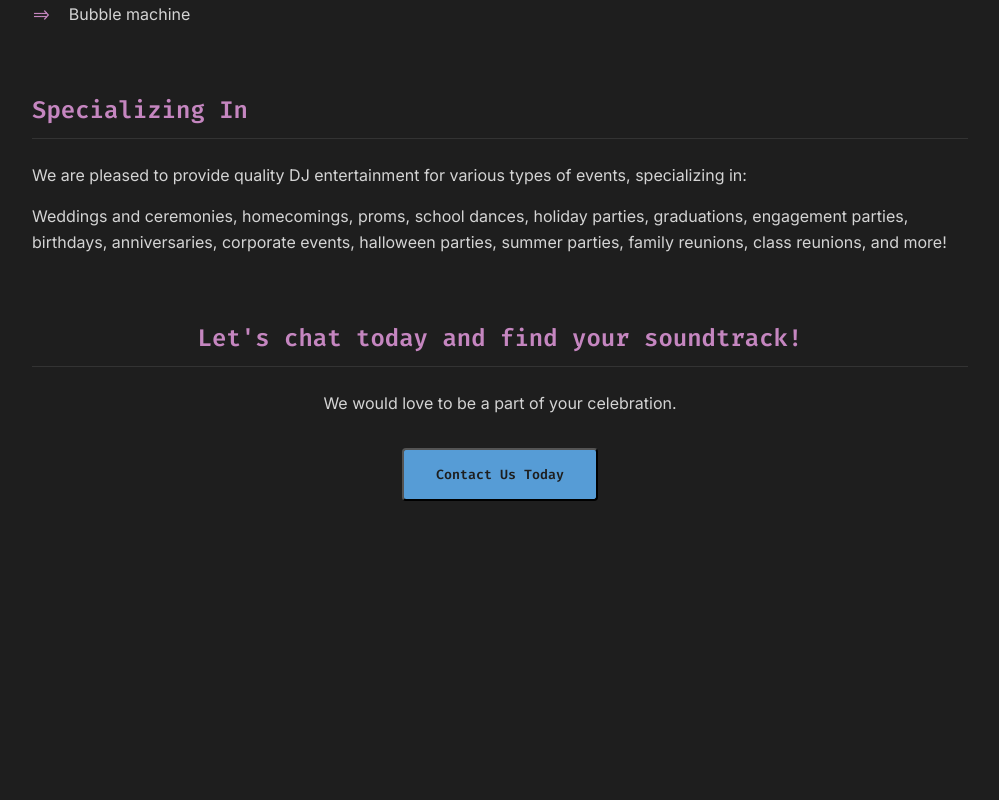
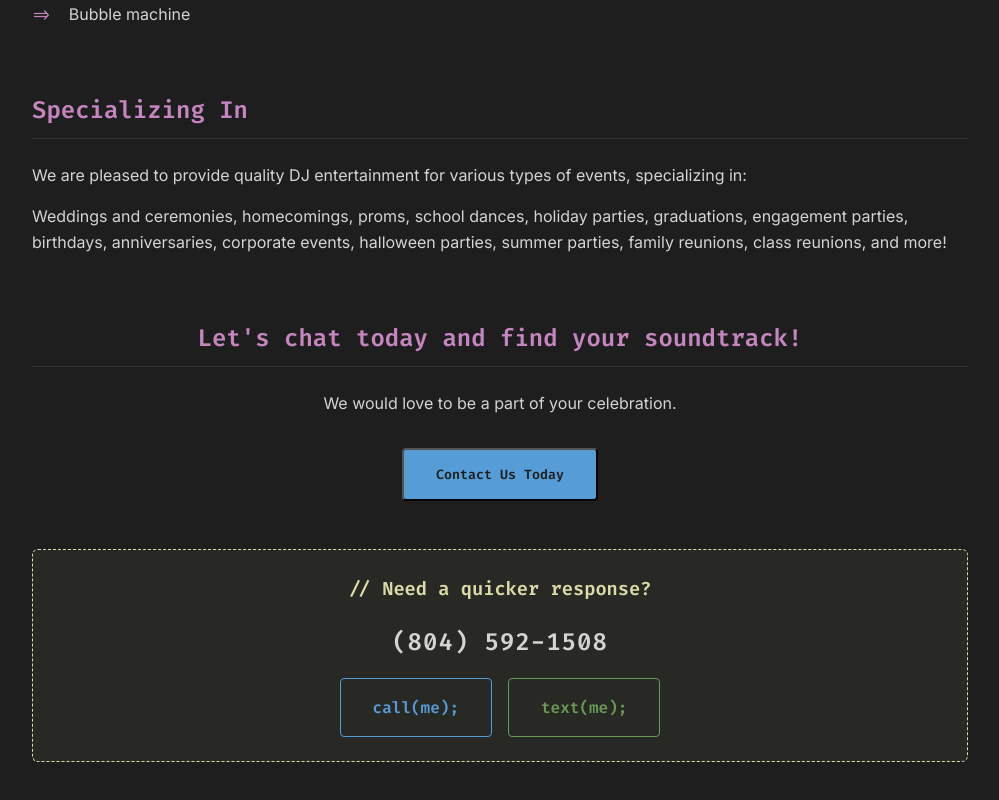
Before and after one commit to dj-algorhythm-rva/dj-algorhythm-rva.github.io, a React (Vite) app: page /#/ in a window 1280 px wide. Shown: the part 2456-3256 px from the top of the page, without its empty margins (140-1139 px from the left). Before the commit the page ends 3053 px from the top, so only its background shows below. Built offline with nearby package versions, Linux system fonts and the light colour scheme.

Commit message:
Add Call/Text options

```diff
--- /dev/null
+++ b/src/components/CallWidget.jsx
@@ -0,0 +1,79 @@
+import React from "react";
+
+export function CallWidget() {
+  const PHONE_NUMBER = "(804) 592-1508";
+  const CLEAN_NUMBER = PHONE_NUMBER.replace(/\D/g, "");
+
+  return (
+    <div
+      className="call-widget"
+      style={{
+        border: "1px dashed var(--accent-yellow)",
+        padding: "1.5rem",
+        borderRadius: "6px",
+        marginTop: "3rem",
+        textAlign: "center",
+        backgroundColor: "rgba(220, 220, 170, 0.05)",
+      }}
+    >
+      <h3
+        style={{
+          color: "var(--accent-yellow)",
+          marginTop: 0,
+          fontFamily: "var(--font-code)",
+        }}
+      >
+        // Need a quicker response?
+      </h3>
+
+      <p
+        style={{
+          fontFamily: "var(--font-code)",
+          fontSize: "1.5rem",
+          margin: "1rem 0",
+          letterSpacing: "1px",
+          fontWeight: "bold",
+        }}
+      >
+        {PHONE_NUMBER}
+      </p>
+
+      <div
+        style={{
+          display: "flex",
+          gap: "1rem",
+          justifyContent: "center",
+          flexWrap: "wrap",
+        }}
+      >
+        {/* Call Button */}
+        <a
+          href={`tel:${CLEAN_NUMBER}`}
+          className="cta-button"
+          style={{
+            backgroundColor: "transparent",
+            border: "1px solid var(--accent-blue)",
+            color: "var(--accent-blue)",
+            marginTop: 0,
+          }}
+        >
+          call(me);
+        </a>
+
+        {/* Text Button */}
+        <a
+          href={`sms:${CLEAN_NUMBER}`}
+          className="cta-button"
+          style={{
+            backgroundColor: "transparent",
+            border: "1px solid var(--accent-green)",
+            color: "var(--accent-green)",
+            marginTop: 0,
+          }}
+        >
+          text(me);
+        </a>
+      </div>
+    </div>
+  );
+}
--- a/src/pages/Home.jsx
+++ b/src/pages/Home.jsx
@@ -1,4 +1,5 @@
 import { Link } from "react-router-dom";
+import { CallWidget } from "../components/CallWidget";
 
 function Home() {
   const YOUTUBE_VIDEO_ID = "RymnBf-X8q8";
@@ -170,6 +171,8 @@ function Home() {
         <button className="cta-button">
           <Link to="/inquiry">Contact Us Today</Link>
         </button>
+
+        <CallWidget />
       </section>
     </div>
   );
--- a/src/pages/Inquiry.jsx
+++ b/src/pages/Inquiry.jsx
@@ -1,5 +1,7 @@
 import { useState } from "react";
 import { Success } from "./Success";
+import { CallWidget } from "../components/CallWidget";
+
 function Inquiry() {
   const FORMSUBMIT_ENDPOINT =
     "https://formsubmit.co/d4ee6fe82b93f17cb483d1d4978dd27e";
@@ -77,6 +79,7 @@ function Inquiry() {
           </div>
         )}
 
+        <CallWidget />
         <form onSubmit={handleSubmit} className="code-form">
           {/* Contact Info */}
           <h3>1. Contact Info</h3>
```
